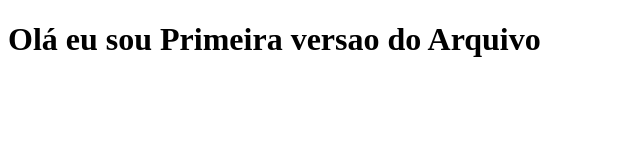
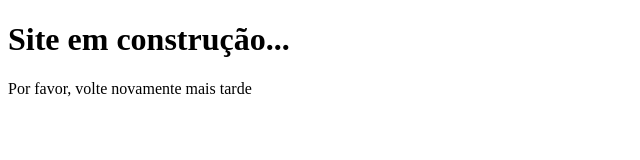
Before and after one commit to romariofortes/git-e-github-na-pratica, a plain HTML site: page index.html in a window 1280 px wide. Shown: the whole page, without its empty margins (0-640 px from the left). Drawn offline with Linux system fonts and the light colour scheme.

Commit message:
Segunda versao

```diff
--- a/index.html
+++ b/index.html
@@ -7,6 +7,7 @@
     <title>Document</title>
 </head>
 <body>
-    <h1>Olá eu sou Primeira versao do Arquivo</h1>
+    <h1>Site em construção...</h1>
+    <p>Por favor, volte novamente mais tarde</p>
 </body>
 </html>
```
